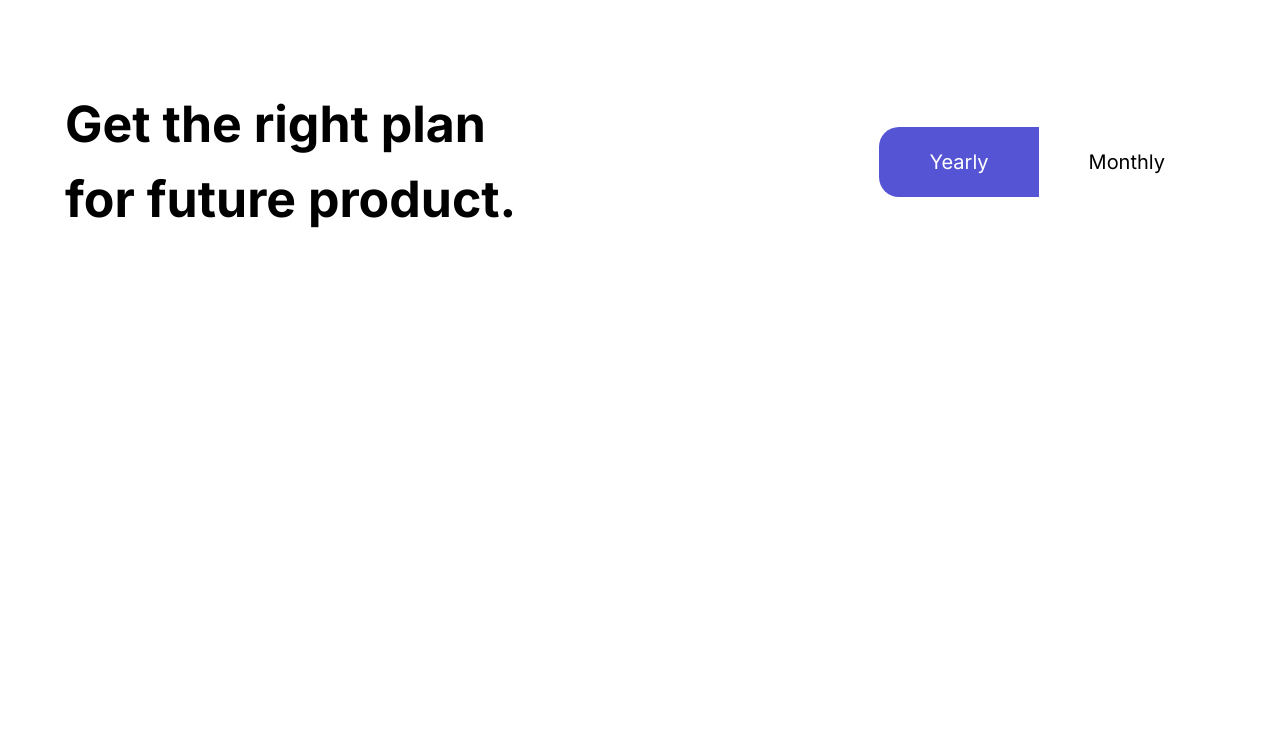
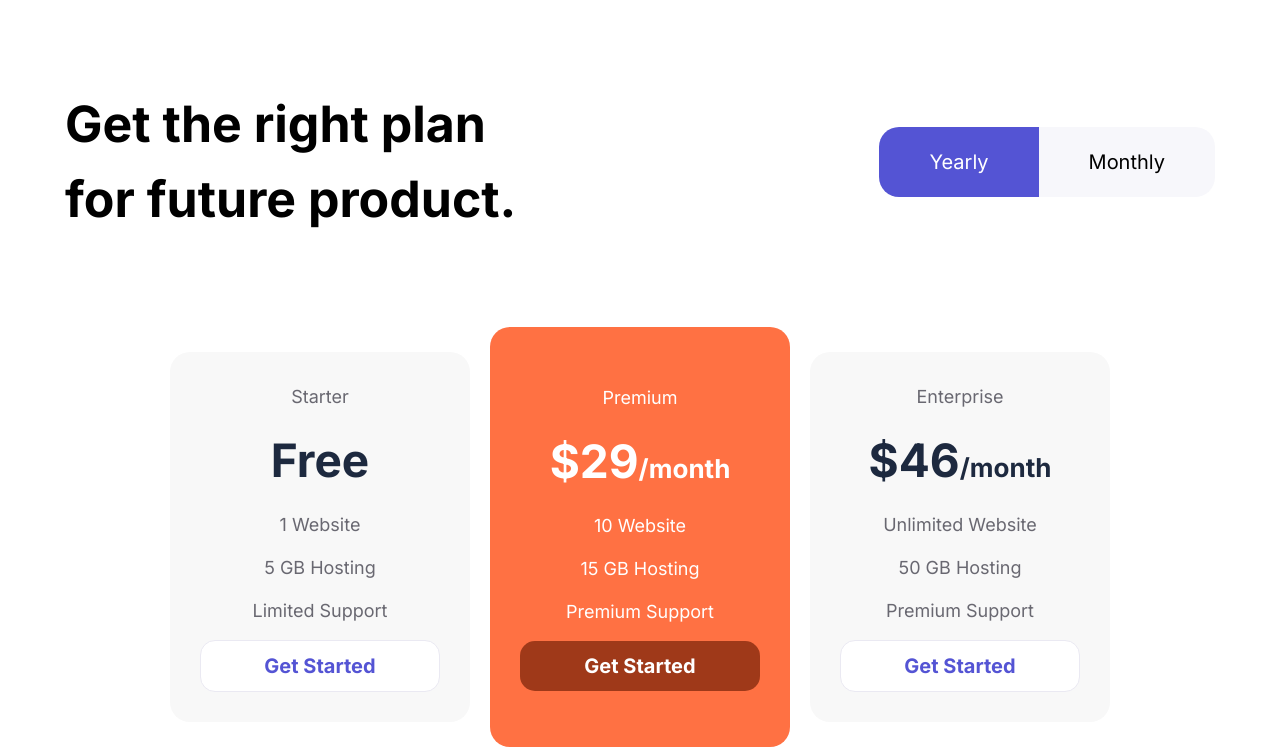
Before and after one commit to dilovar6666/hwtw, a website: page index.html in a window 1280 px wide. Shown: the part 2402-3149 px from the top of the page. Before the commit the page ends 2729 px from the top, so only its background shows below. Drawn offline with Linux system fonts and the light colour scheme.

Commit message:
feat: Add section-6

```diff
--- a/index.html
+++ b/index.html
@@ -79,7 +79,8 @@
         <div class="flex flex-col justify-evenly items-center w-[370px] h-[300px] text-center">
             <div><img src="./forimg/Icon 003.png" alt=""></div>
             <p class="text-[30px] font-bold">Retention Audit</p>
-            <p class="text-[20px] text-gray-500">Audit where revenue leakage exists and where you can increase retention.
+            <p class="text-[20px] text-gray-500">Audit where revenue leakage exists and where you can increase
+                retention.
             </p>
         </div>
     </section>
@@ -88,7 +89,44 @@
         <h1 class="text-[50px] font-bold">Get the right plan <br> for future product.</h1>
         <div class="flex gap-0">
             <button class="py-[20px] px-[50px] rounded-l-[20px] text-white text-[20px] bg-[#5454D4]">Yearly</button>
-            <button class="py-[20px] px-[50px] rounded-r-[20px] text-black text-[20px] ">Monthly</button>
+            <button class="py-[20px] px-[50px] rounded-r-[20px] text-black text-[20px] bg-[#F7F7FB]">Monthly</button>
+        </div>
+    </section>
+
+
+    <section class="flex justify-center gap-[20px] items-center max-w-[1250px] m-auto">
+        <div
+            class="w-[300px] h-[370px] flex flex-col justify-center gap-y-[16px] items-center text-center bg-[#F8F8F8] rounded-[20px]">
+            <p class="text-[18px] text-[#696871]">Starter</p>
+            <h1 class="text-[46px] font-bold text-[#1D293F]">Free</h1>
+            <p class="text-[18px] text-[#696871]">1 Website</p>
+            <p class="text-[18px] text-[#696871]">5 GB Hosting</p>
+            <p class="text-[18px] text-[#696871]">Limited Support</p>
+            <button
+                class="text-[#5454D4] text-[20px] font-bold py-[10px] bg-[white] w-[80%] rounded-[15px] border-[#EAE9F2] border-[1px]">Get
+                Started</button>
+        </div>
+        <div
+            class="w-[300px] h-[420px] flex flex-col justify-center gap-y-[16px] items-center text-center bg-[#FF7143] rounded-[20px]">
+            <p class="text-[18px] text-[#ffffff]">Premium</p>
+            <h1 class="text-[46px] font-bold text-[#ffffff]">$29<span class="text-[26px]">/month</span></h1>
+            <p class="text-[18px] text-[#ffffff]">10 Website</p>
+            <p class="text-[18px] text-[#ffffff]">15 GB Hosting</p>
+            <p class="text-[18px] text-[#ffffff]">Premium Support</p>
+            <button
+                class="text-[#ffffff] text-[20px] font-bold py-[10px] bg-[#9F3919] w-[80%] rounded-[15px] ">Get
+                Started</button>
+        </div>
+        <div
+            class="w-[300px] h-[370px] flex flex-col justify-center gap-y-[16px] items-center text-center bg-[#F8F8F8] rounded-[20px]">
+            <p class="text-[18px] text-[#696871]">Enterprise</p>
+            <h1 class="text-[46px] font-bold text-[#1D293F]">$46<span class="text-[26px]">/month</span></h1>
+            <p class="text-[18px] text-[#696871]">Unlimited Website</p>
+            <p class="text-[18px] text-[#696871]">50 GB Hosting</p>
+            <p class="text-[18px] text-[#696871]">Premium Support</p>
+            <button
+                class="text-[#5454D4] text-[20px] font-bold py-[10px] bg-[white] w-[80%] rounded-[15px] border-[#EAE9F2] border-[1px]">Get
+                Started</button>
         </div>
     </section>
 </body>
```
Also changed, not shown: src/output.css.
